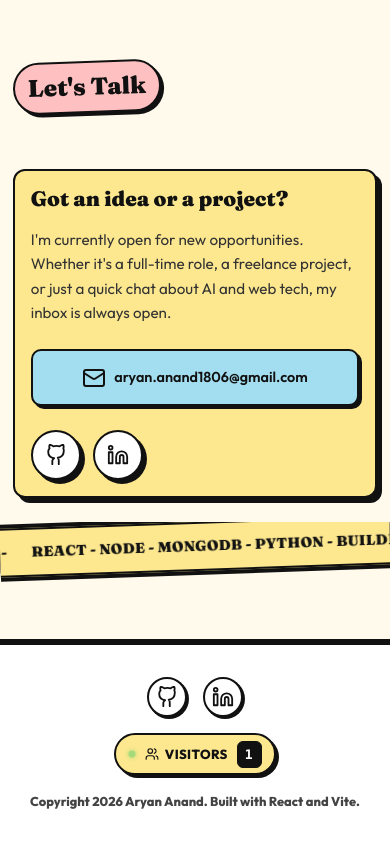
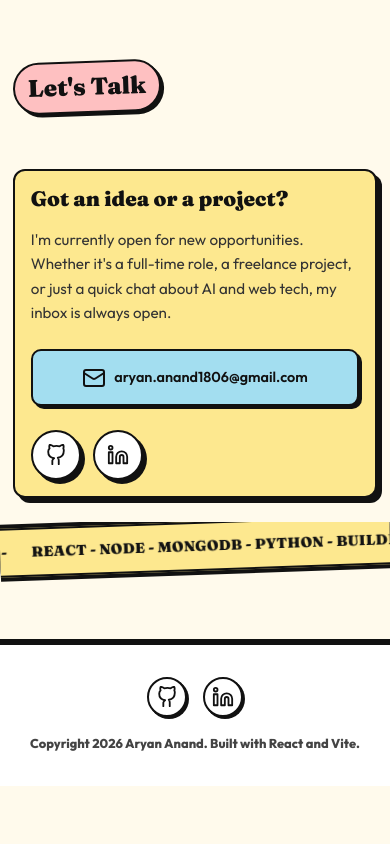
Before and after one commit to AryanAnand-ux/portfolio, a React (Vite) app: page / in a window 390 px wide. Shown: the part 7542-8386 px from the top of the page. After the commit the page ends 8328 px from the top, so only its background shows below. Built offline with nearby package versions, Linux system fonts and the light colour scheme; no server answers.

Commit message:
chore: remove visitor counter from footer

```diff
--- a/src/components/Footer.css
+++ b/src/components/Footer.css
@@ -8,7 +8,7 @@
   display: flex;
   flex-direction: column;
   align-items: center;
-  gap: 1.3rem;
+  gap: 1.5rem;
   box-shadow: 0 -4px 0 var(--border-color);
 }
 
@@ -38,73 +38,6 @@
   box-shadow: var(--shadow-sm);
 }
 
-.visitor-badge {
-  display: inline-flex;
-  align-items: center;
-  gap: 0.55rem;
-  padding: 0.4rem 0.95rem;
-  background-color: var(--accent-yellow);
-  border: var(--border-width) solid var(--border-color);
-  border-radius: 999px;
-  box-shadow: var(--shadow-sm);
-  font-size: 0.85rem;
-  font-weight: 800;
-  color: var(--text-color);
-  letter-spacing: 0.03em;
-  user-select: none;
-  transition: transform 0.2s ease, box-shadow 0.2s ease;
-}
-
-.visitor-badge:hover {
-  transform: translate(1px, 1px);
-  box-shadow: var(--shadow-hover);
-}
-
-.visitor-live-dot {
-  width: 8px;
-  height: 8px;
-  background-color: #22c55e;
-  border-radius: 50%;
-  box-shadow: 0 0 6px #22c55e;
-  animation: pulse-dot 2s infinite ease-in-out;
-}
-
-@keyframes pulse-dot {
-  0%, 100% {
-    opacity: 1;
-    transform: scale(1);
-  }
-  50% {
-    opacity: 0.35;
-    transform: scale(0.85);
-  }
-}
-
-.visitor-label {
-  display: inline-flex;
-  align-items: center;
-  gap: 0.35rem;
-  color: #111;
-  font-size: 0.82rem;
-  font-weight: 800;
-}
-
-.visitor-icon {
-  color: #111;
-}
-
-.visitor-number {
-  background-color: #111;
-  color: #fff;
-  padding: 0.15rem 0.55rem;
-  border-radius: 6px;
-  font-family: ui-monospace, SFMono-Regular, Menlo, Monaco, Consolas, monospace;
-  font-weight: 900;
-  font-size: 0.88rem;
-  border: 1.5px solid var(--border-color);
-  letter-spacing: 0.05em;
-}
-
 .footer-copy {
   font-size: 0.9rem;
   color: #444;
@@ -126,16 +59,6 @@
     height: 40px;
   }
 
-  .visitor-badge {
-    font-size: 0.78rem;
-    padding: 0.35rem 0.8rem;
-  }
-
-  .visitor-number {
-    font-size: 0.82rem;
-    padding: 0.12rem 0.45rem;
-  }
-
   .footer-copy {
     font-size: 0.8rem;
     overflow-wrap: anywhere;
@@ -151,9 +74,4 @@
     width: 36px;
     height: 36px;
   }
-
-  .visitor-badge {
-    font-size: 0.74rem;
-    padding: 0.3rem 0.7rem;
-  }
 }
--- a/src/components/Footer.jsx
+++ b/src/components/Footer.jsx
@@ -1,41 +1,7 @@
-import { useEffect, useState } from 'react';
-import { Users } from 'lucide-react';
 import { GitHubIcon, LinkedInIcon } from './icons';
 import './Footer.css';
 
-const Footer = () => {
-  const [visitorCount, setVisitorCount] = useState(null);
-
-  useEffect(() => {
-    let isMounted = true;
-    const sessionKey = 'has_visited_aryan_portfolio';
-    const hasVisited = typeof window !== 'undefined' ? sessionStorage.getItem(sessionKey) : null;
-    const endpoint = hasVisited
-      ? 'https://countapi.mileshilliard.com/api/v1/get/aryananand_portfolio'
-      : 'https://countapi.mileshilliard.com/api/v1/hit/aryananand_portfolio';
-
-    fetch(endpoint)
-      .then((res) => res.json())
-      .then((data) => {
-        if (isMounted && data && typeof data.value === 'number') {
-          setVisitorCount(data.value);
-          if (typeof window !== 'undefined') {
-            sessionStorage.setItem(sessionKey, 'true');
-          }
-        }
-      })
-      .catch(() => {
-        if (isMounted) {
-          setVisitorCount(1);
-        }
-      });
-
-    return () => {
-      isMounted = false;
-    };
-  }, []);
-
-  return (
+const Footer = () => (
   <footer className="site-footer">
     <div className="footer-social">
       <a href="https://github.com/AryanAnand-ux" target="_blank" rel="noopener noreferrer" className="footer-icon-link" aria-label="GitHub">
@@ -45,22 +11,10 @@ const Footer = () => {
         <LinkedInIcon />
       </a>
     </div>
-
-      <div className="visitor-badge brut-box" aria-label={`Visitor count: ${visitorCount ?? 'Loading'}`}>
-        <span className="visitor-live-dot" aria-hidden="true" />
-        <span className="visitor-label">
-          <Users size={14} className="visitor-icon" aria-hidden="true" /> VISITORS
-        </span>
-        <span className="visitor-number">
-          {visitorCount !== null ? visitorCount.toLocaleString() : '...'}
-        </span>
-      </div>
-
     <p className="footer-copy">
       Copyright {new Date().getFullYear()} Aryan Anand. Built with React and Vite.
     </p>
   </footer>
 );
-};
 
 export default Footer;
```
Also changed, not shown: 1 other file (tests, documents, lock files or other folders). Lines whose indentation alone changed are shown as unchanged.
